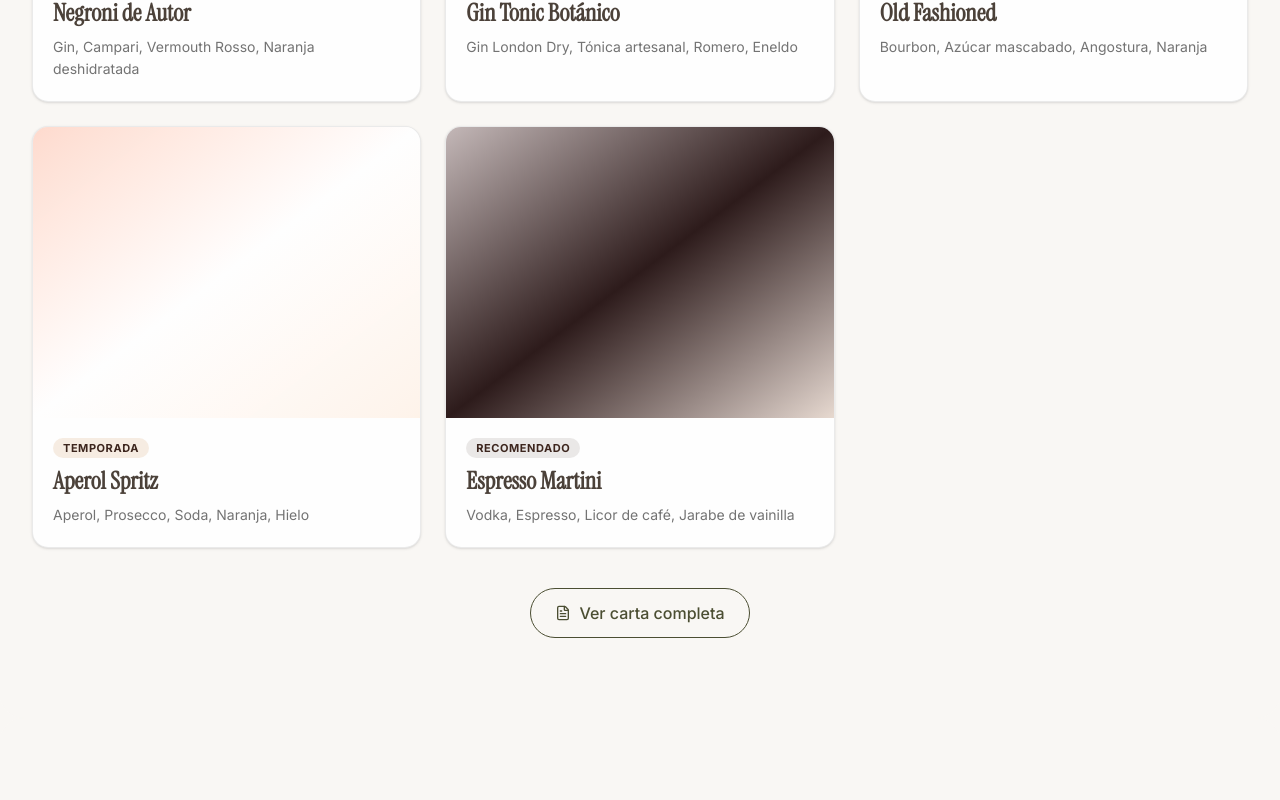
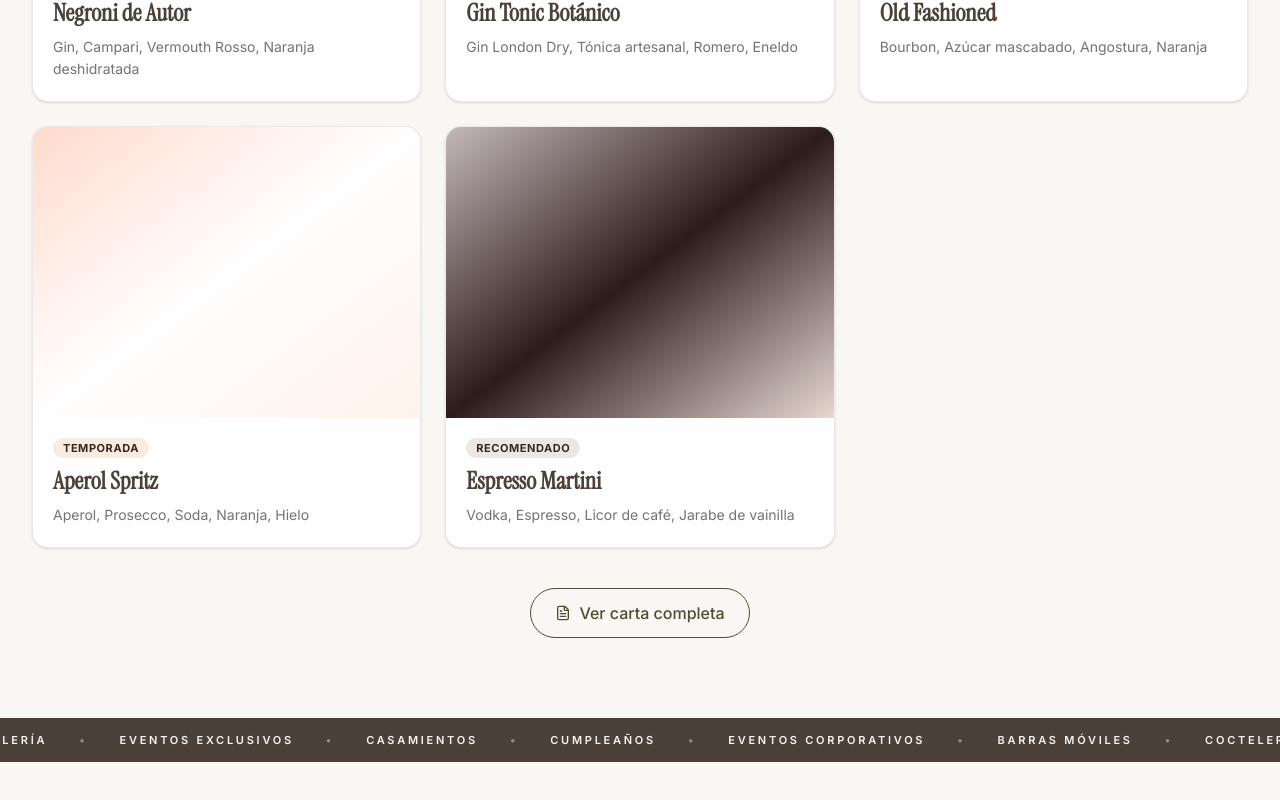
Before and after one commit to JeremiasBustos02/entre-tragos-v2, a React (Vite) app: page / in a window 1280 px wide. Shown: the part 1986-2786 px from the top of the page. Built offline with nearby package versions, Linux system fonts and the light colour scheme.

Commit message:
feat: separacion en about y cocktail

```diff
--- a/src/App.tsx
+++ b/src/App.tsx
@@ -7,12 +7,12 @@ import FloatingWhatsApp from './app/components/FloatingWhatsApp';
 import Footer from './app/components/Footer';
 import GallerySection from './app/components/GallerySection';
 import HeroSection from './app/components/HeroSection';
+import Marquee from './app/components/Marquee';
 import Navbar from './app/components/Navbar';
 import ServicesTray from './app/components/ServicesTray';
 
 function App() {
   return (
-    // Dejamos el contenedor limpio, sin paddings que fuercen márgenes laterales
     <div className="relative min-h-screen w-full bg-[#F9F7F4] font-sans">
       <Navbar />
       <main>
@@ -21,8 +21,29 @@ function App() {
           <ServicesTray />
         </div>
         <CocktailShowcase />
+
+        <Marquee
+          items={[
+            'Barras Móviles',
+            'Coctelería',
+            'Eventos Exclusivos',
+            'Casamientos',
+            'Cumpleaños',
+            'Eventos Corporativos',
+          ]}
+        />
+
         <AboutSection />
+
+        <div className="max-w-4xl mx-auto flex items-center justify-center gap-4 px-4 opacity-60">
+          <div className="h-[1px] flex-1 bg-[#4B4139]/20" />
+          <span className="font-serif italic text-xl text-[#4B4139] tracking-wide text-center whitespace-nowrap">
+            "Cada evento merece una barra inolvidable"
+          </span>
+          <div className="h-[1px] flex-1 bg-[#4B4139]/20" />
+        </div>
         <GallerySection />
+
         <CtaSection />
         <FaqSection />
         <ContactForm />
--- a/src/app/components/HeroSection.tsx
+++ b/src/app/components/HeroSection.tsx
@@ -62,7 +62,7 @@ export default function HeroSection() {
           </h1>
 
           <p className="text-white/70 mt-6 max-w-xl text-[clamp(15px,3.5vw,18px)] leading-relaxed">
-            Barras móviles de diseño, ingredients botánicos y bartenders profesionales.
+            Barras móviles premium para bodas, cumpleaños, eventos corporativos y celebraciones especiales.
           </p>
 
           <div className="flex flex-col sm:flex-row items-center gap-4 mt-10">
--- /dev/null
+++ b/src/app/components/Marquee.tsx
@@ -0,0 +1,31 @@
+interface MarqueeProps {
+  items: string[];
+}
+
+export default function Marquee({ items }: MarqueeProps) {
+  const content = (
+    <>
+      {items.map((item, index) => (
+        <div
+          key={index}
+          className="flex items-center shrink-0 uppercase tracking-[0.25em] text-[11px] font-semibold"
+        >
+          <span className="mx-8">{item}</span>
+          <span className="text-white/40">•</span>
+        </div>
+      ))}
+    </>
+  );
+
+  return (
+    <div className="w-full overflow-hidden whitespace-nowrap bg-[#4B4139]">
+      <div className="marquee-track flex w-max text-[#F4F4F4] py-3.5 shadow-sm">
+        {Array.from({ length: 4 }).map((_, i) => (
+          <div key={i} className="flex">
+            {content}
+          </div>
+        ))}
+      </div>
+    </div>
+  );
+}
--- a/src/index.css
+++ b/src/index.css
@@ -53,6 +53,20 @@
   }
 }
 
+@keyframes marquee {
+  from {
+    transform: translateX(0);
+  }
+
+  to {
+    transform: translateX(-50%);
+  }
+}
+
+.marquee-track {
+  animation: marquee 60s linear infinite;
+}
+
 html {
   scroll-behavior: smooth;
 }
```
